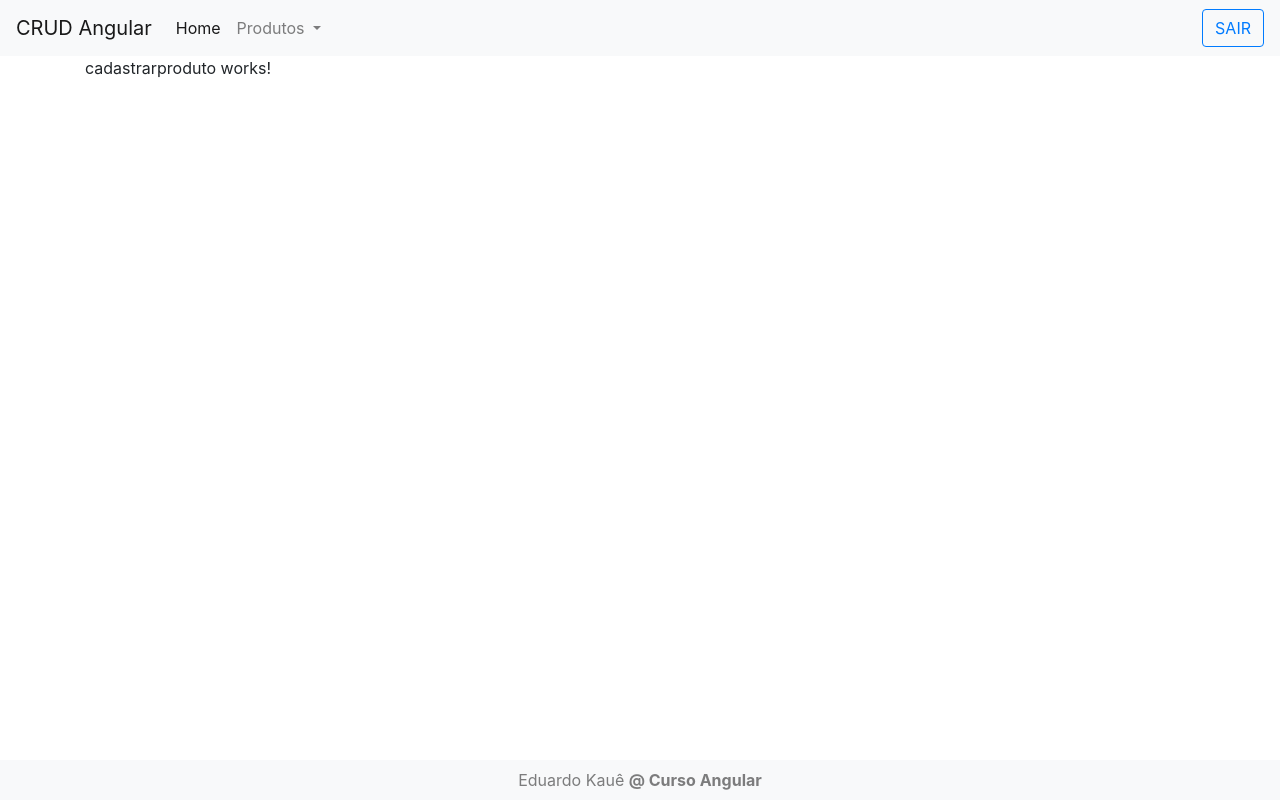
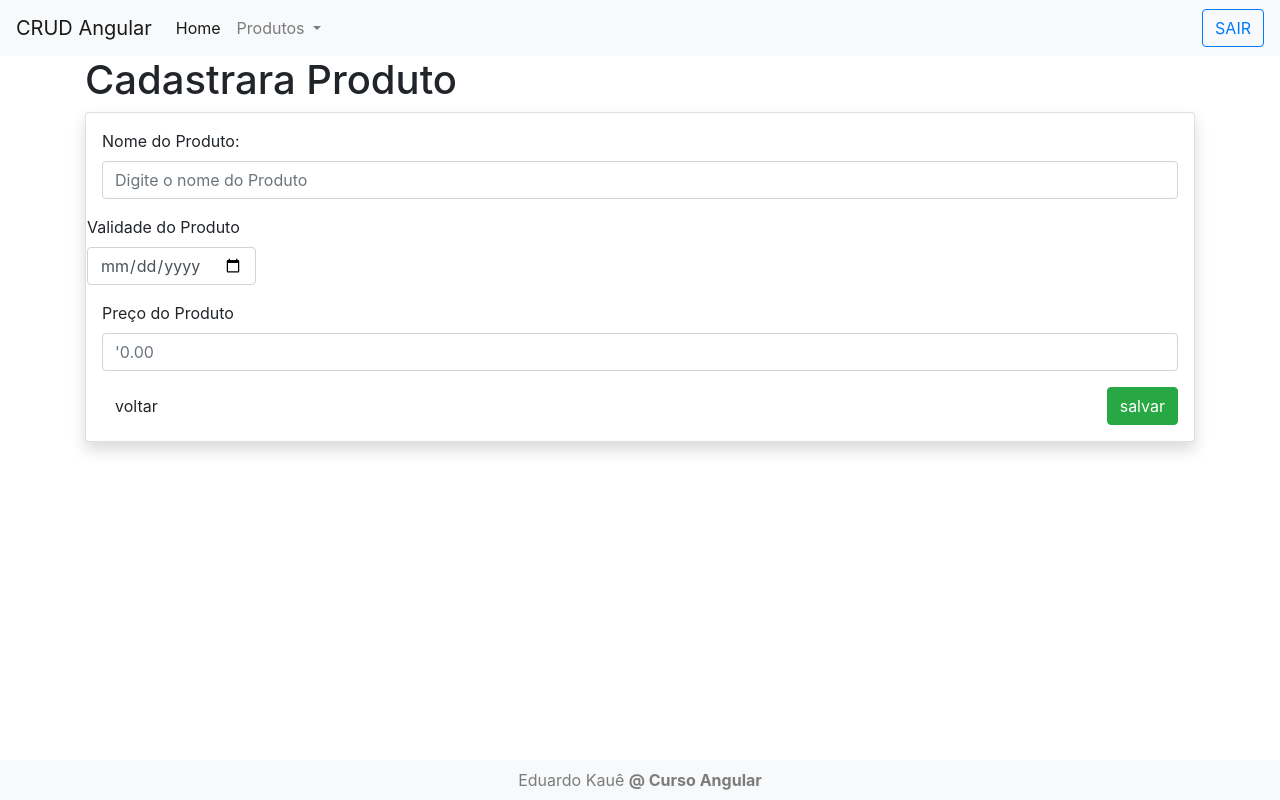
Before and after one commit to Eduardokpn/FRONTEND-ANGULAR, an Angular app: page /produtos/cadastrar in a window 1280 px wide. Built offline with nearby package versions, Linux system fonts and the light colour scheme.

Commit message:
Listar e Cadastrar UPDATE

```diff
--- a/src/app/components/produtos/cadastrarproduto/cadastrarproduto.component.html
+++ b/src/app/components/produtos/cadastrarproduto/cadastrarproduto.component.html
@@ -1 +1,45 @@
-<p>cadastrarproduto works!</p>
+<h1 class=""my-3>Cadastrara Produto</h1>
+<div class="card shadow">
+  <form class="m-3">
+    <div class="row">
+      <div class ="col-md-12">
+        <div class ="form-group">
+          <label for="nome">Nome do Produto: </label>
+          <input type="text" class="form-control" placeholder="Digite o nome do Produto">
+
+        </div>
+      </div>
+    </div> <!-- Fim row-->
+    <div class="row">
+      <div class="col-md=6">
+        <div class="form-group">
+          <label for="validade">Validade do Produto</label>
+          <input
+          type="date"
+          class="form-control">
+        </div>
+      </div>
+    </div>
+      <div class="col-md=6">
+      <div class="form-group">
+        <label for="validade">Preço do Produto</label>
+        <input
+        type="number"
+        class="form-control"
+        placeholder="'0.00">
+      </div>
+    </div>
+    <div class="row">
+      <div class="col">
+        <button class="btn btn-default" routerLink="/produtos">
+          voltar
+        </button>
+        <button class="btn btn-success float-right">
+          salvar
+        </button>
+      </div>
+    </div>
+
+
+  </form>
+</div>
--- a/src/app/components/produtos/listarprodutos/listarprodutos.component.html
+++ b/src/app/components/produtos/listarprodutos/listarprodutos.component.html
@@ -17,7 +17,11 @@
       </tr>
     </thead>
     <tbody>
-      <tr>
+      <tr *ngFor ="let prod of listaProdutos">
+        <td>{{ prod.id }} </td>
+        <td>{{ prod.nome }} </td>
+        <td>{{ prod.validade | date: "shortDate" }} </td>
+        <td>{{ prod.precoProduto | currency: "BRL"}} </td>
       <td>1</td>
       <td>Curso de Angular</td>
       <td>31/12/2021</td>
--- a/src/app/components/produtos/listarprodutos/listarprodutos.component.ts
+++ b/src/app/components/produtos/listarprodutos/listarprodutos.component.ts
@@ -1,10 +1,52 @@
-import { Component } from '@angular/core';
+import { Component, OnInit } from '@angular/core';
 
 @Component({
   selector: 'app-listarprodutos',
   templateUrl: './listarprodutos.component.html',
   styleUrls: ['./listarprodutos.component.css']
 })
-export class ListarprodutosComponent {
+export class ListarprodutosComponent implements OnInit {
+
+    listaStrings: string[] = ['Primeiro', 'Segundo', 'Terceiro'];
+    listaNumeros: number[] = [15, 15.8, 100];
+
+    objetoModelo = {
+
+      nome: 'Fatima',
+      idade: 18,
+      altura: 1.56,
+      graduado: true
+    };
+
+
+    listaProdutos: any[] =
+    [ {nome:'Curso de Angular', precoProduto: 35.56, validade: '2021 12 31', id:1},
+      {nome: 'Curso de Ionic', precoProduto: 50, validade: '2021-12-31', id:2},
+      {id:3, nome:'Curso de Ionic Avançando', precoProduto: 50, validade: '2021-12-31'}
+    ];
+
+
+    constructor() {
+
+      for(let item of this.listaStrings)
+      {
+        console.log(item);
+      }
+
+      for(const item of this.listaNumeros)
+      {
+        console.log(item);
+      }
+
+      console.log(this.objetoModelo);
+      console.log(this.objetoModelo.nome)
+
+    }
+
+    ngOnInit(): void {
+
+    }
+
+
 
 }
--- a/src/app/template/home/home.component.html
+++ b/src/app/template/home/home.component.html
@@ -5,7 +5,7 @@
   <div class="card-body">
     <h5 class="card-title">
 
-      {{nomeProduto}}
+      {{nomeProduto | uppercase}}
       <span *ngIf="promocao == true; else elseBlock" class="badge badge-success" >Promoção</span>
       <ng-template #elseBlock>
         Promoção
--- a/src/app/template/home/home.component.ts
+++ b/src/app/template/home/home.component.ts
@@ -9,7 +9,7 @@ import { __setFunctionName } from 'tslib';
 export class HomeComponent {
   nomeProduto : string = "Curso de Angular";
   anuncio = `o ${this.nomeProduto} Está em promoção `;
-  idProduto : number = 3.5123;
+  idProduto : number = 3;
   precoProduto : number = 2.51;
   promocao : boolean = false;
   foto : string = 'assets/img/crud.png'
```
